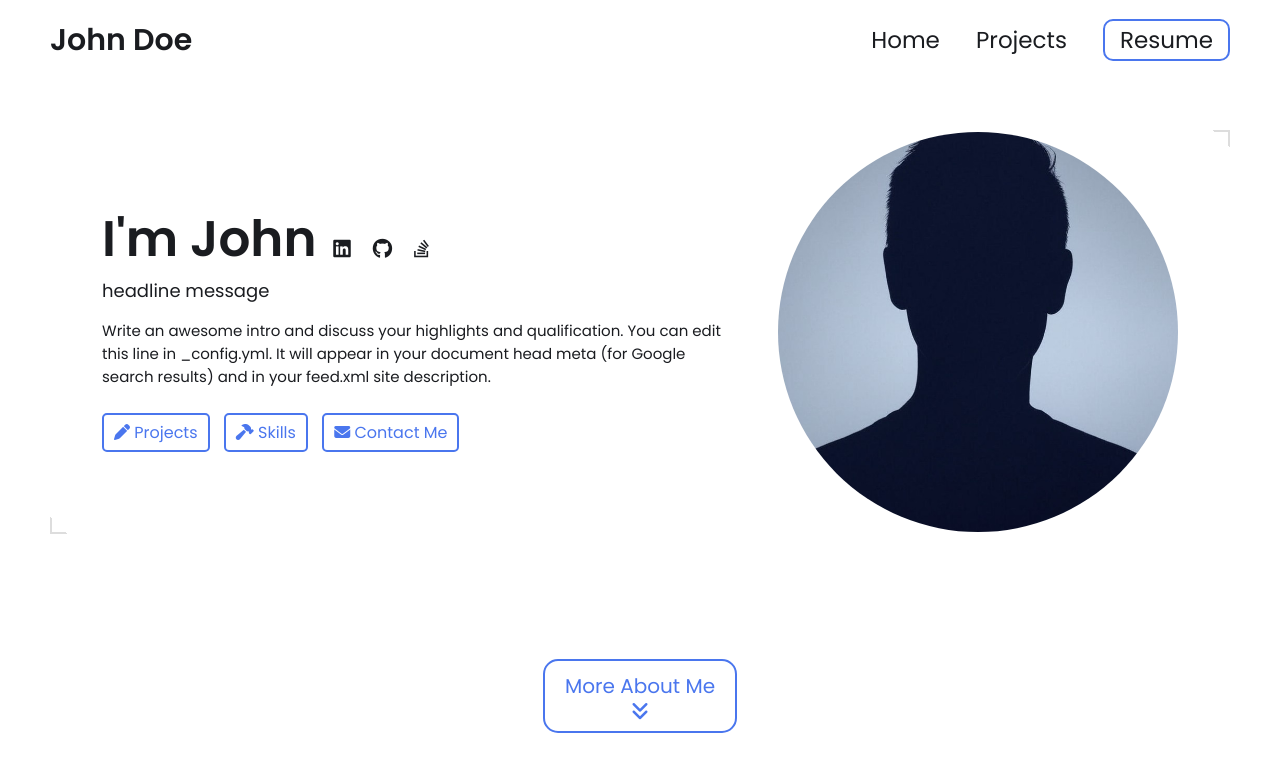
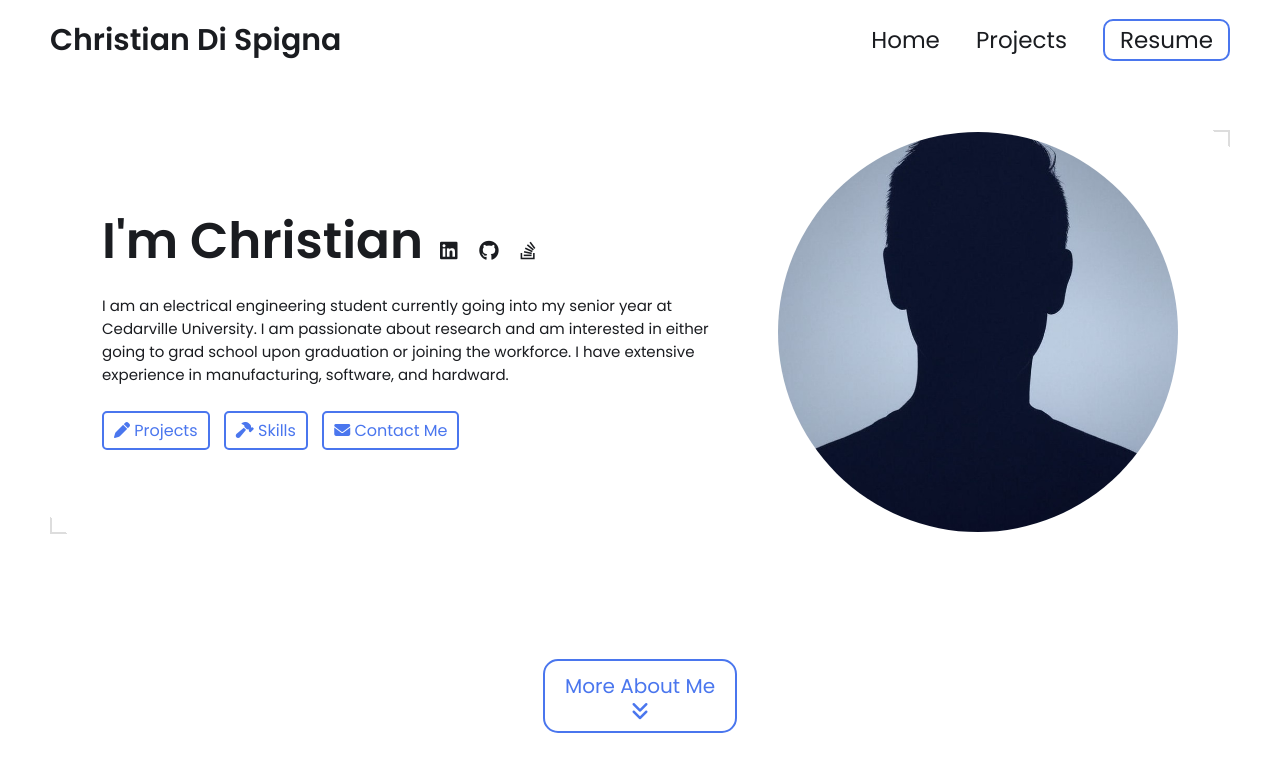
Before and after one commit to christiandispigna/christiandispigna.github.io, a Jekyll site: the page built from index.html, in a window 1280 px wide and 900 px high. Shown: the top 772 px of the window. Built offline with Jekyll 4.4.1, drawn with Linux system fonts in a browser that asks for light colours.

Commit message:
Update _config.yml

```diff
--- a/_config.yml
+++ b/_config.yml
@@ -7,17 +7,18 @@
 
 # Main Page Setup
 
-title: John Doe's Portfolio # This is what shows up in the tab of the browser
+title: Christian Di Spigna's Portfolio # This is what shows up in the tab of the browser
 
 
 
 # Hero Section
-name: John Doe
-headline: headline message
+name: Christian Di Spigna
+headline:
 description: >- # dont remove this line. this will ignore all new lines until the next section
-  Write an awesome intro and discuss your highlights and qualification. You can edit this
-  line in _config.yml. It will appear in your document head meta (for
-  Google search results) and in your feed.xml site description.
+  I am an electrical engineering student currently going into my senior year at Cedarville University.
+  I am passionate about research and am interested in either going to grad school upon graduation or joining the workforce. I have extensive
+  experience in manufacturing, software, and hardward.
+
 
 # Place your profile image in /assets/images/profile-image/folder and edit the file name
 profile_image: ./assets/images/profile-image/avatar.jpeg
```
